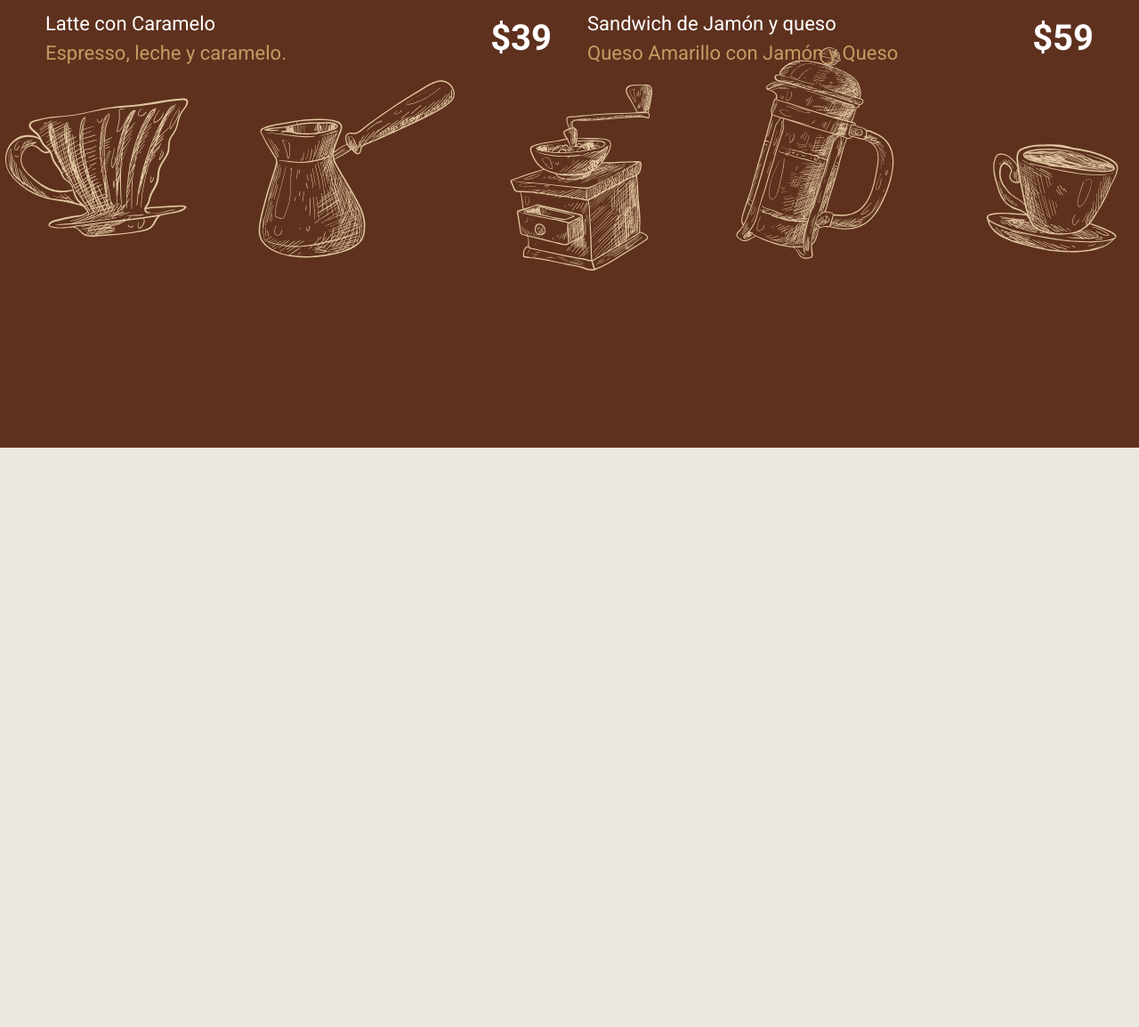
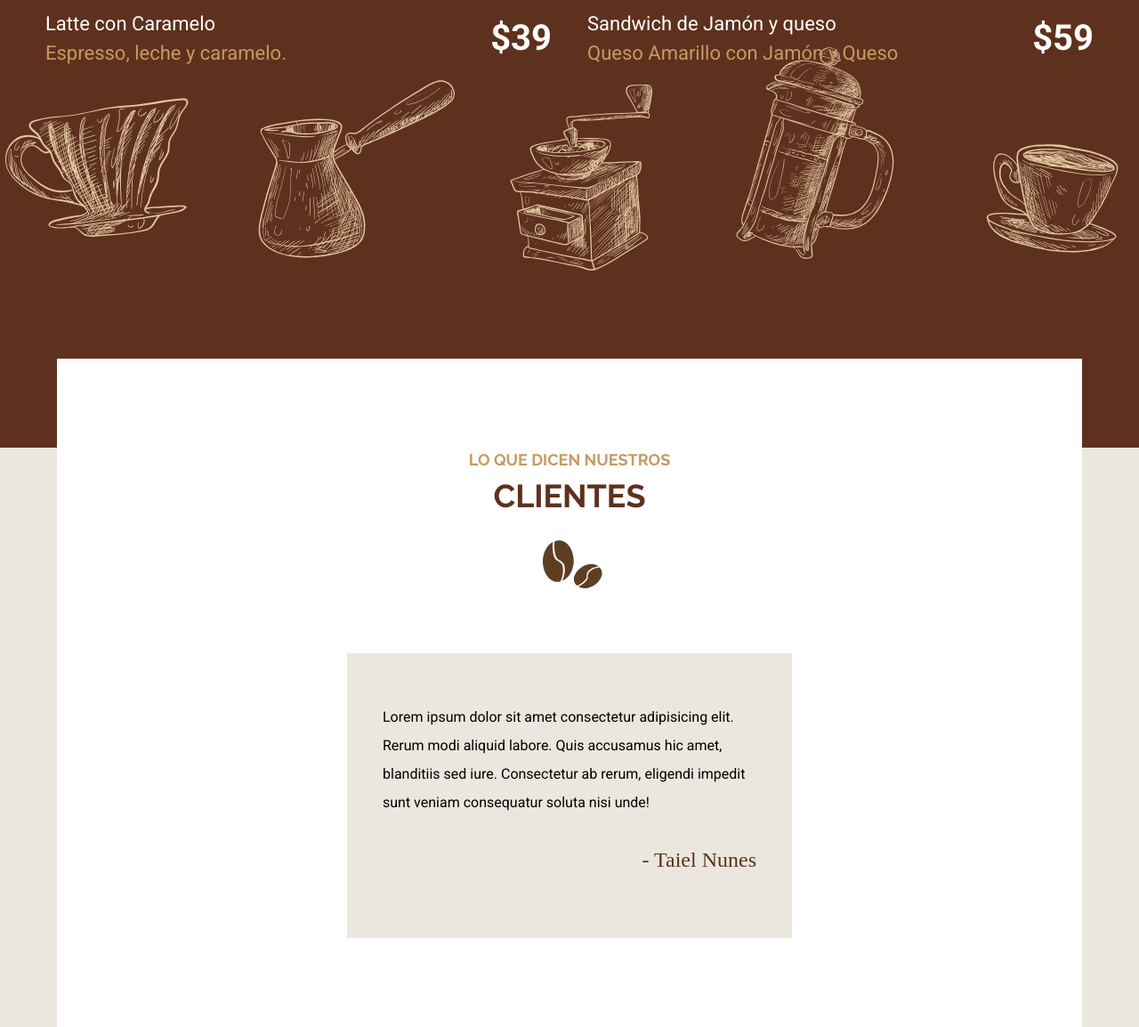
Before and after one commit to TaielNxz/sass-course-05-cafeteria, a plain HTML site: page index.html in a window 1280 px wide. Shown: the part 4280-5434 px from the top of the page at 89% size. Before the commit the page ends 4783 px from the top, so only its background shows below. Drawn offline with Linux system fonts and the light colour scheme; a web font is replaced by a local one.

Commit message:
add testimonials section

```diff
--- a/css/app.css
+++ b/css/app.css
@@ -440,3 +440,40 @@ ul {
   font-size: 4rem;
   font-weight: 700;
 }
+
+/* ==== testimonials  ==== */
+
+.testimonials {
+  background-color: var(--white);
+  width: 95%;
+  margin-top: -10rem;
+  position: relative;
+  padding: var(--separation);
+}
+
+@media (min-width: 768px) {
+  .testimonials {
+    width: 90%;
+    padding: calc( var(--separation) * 2 );
+  }
+}
+
+.testimonial {
+  background-color: var(--lightCoffee);
+  padding: 4rem 2rem;
+}
+
+@media (min-width: 768px) {
+  .testimonial {
+    padding: 4rem;
+    width: 50rem;
+    margin: 0 auto;
+  }
+}
+
+.author {
+  color: #5e311e;
+  font-family: Bona Nova,serif;
+  font-size: 2.4rem;
+  text-align: right;
+}
--- a/index.html
+++ b/index.html
@@ -161,5 +161,12 @@
             </section>
         </div>
     </section>
+    <section class="conteiner testimonials">
+        <h2>Lo que dicen nuestros <span>Clientes</span></h2>
+        <div class="testimonial">
+            <p>Lorem ipsum dolor sit amet consectetur adipisicing elit. Rerum modi aliquid labore. Quis accusamus hic amet, blanditiis sed iure. Consectetur ab rerum, eligendi impedit sunt veniam consequatur soluta nisi unde!</p>
+            <p class="author">- Taiel Nunes</p>
+        </div>
+    </section>
 </body>
 </html>
```
